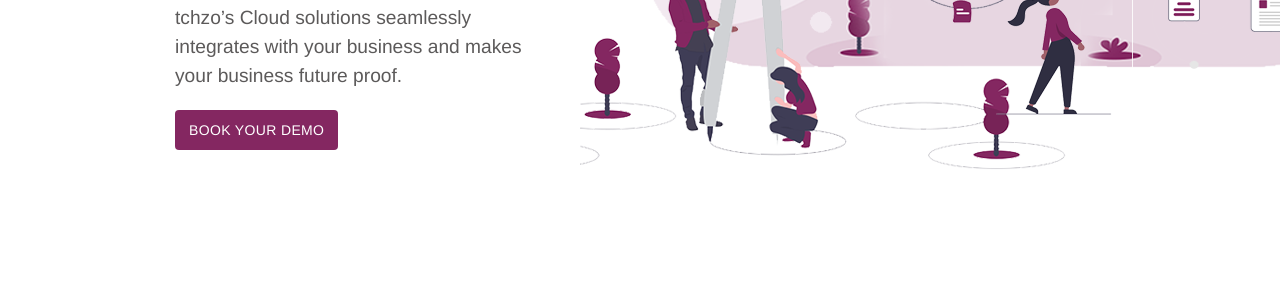
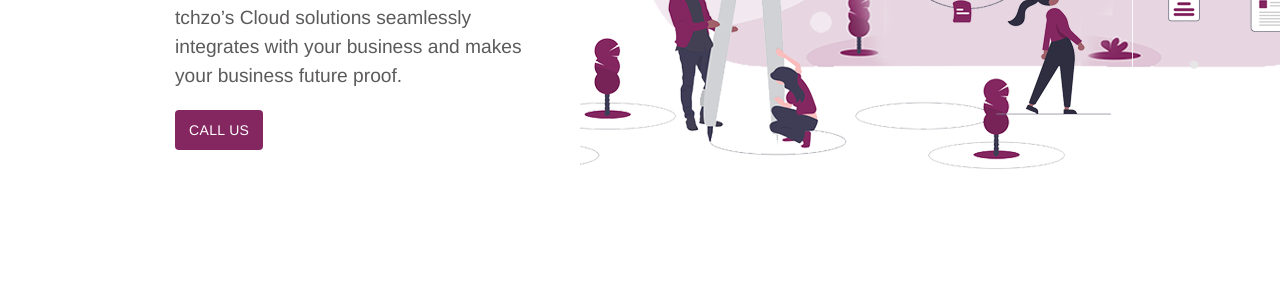
Before and after one commit to tchzoglobal/tchzo, a Jekyll site: the page built from index.md, in a window 1280 px wide. Shown: the part 459-759 px from the top of the page. Built offline with Jekyll 4.4.1, drawn with Linux system fonts in a browser that asks for light colours.

Commit message:
Update call.html

```diff
--- a/_includes/call.html
+++ b/_includes/call.html
@@ -2,7 +2,7 @@
 
     {% if include.show_button %}
       <div class="call-box-bottom">
-        <a href="/request-demo" class="button">Book Your Demo</a>
+        <a href="/request-demo" class="button">Call Us</a>
       </div>
     {% endif %}
 </div>
```
